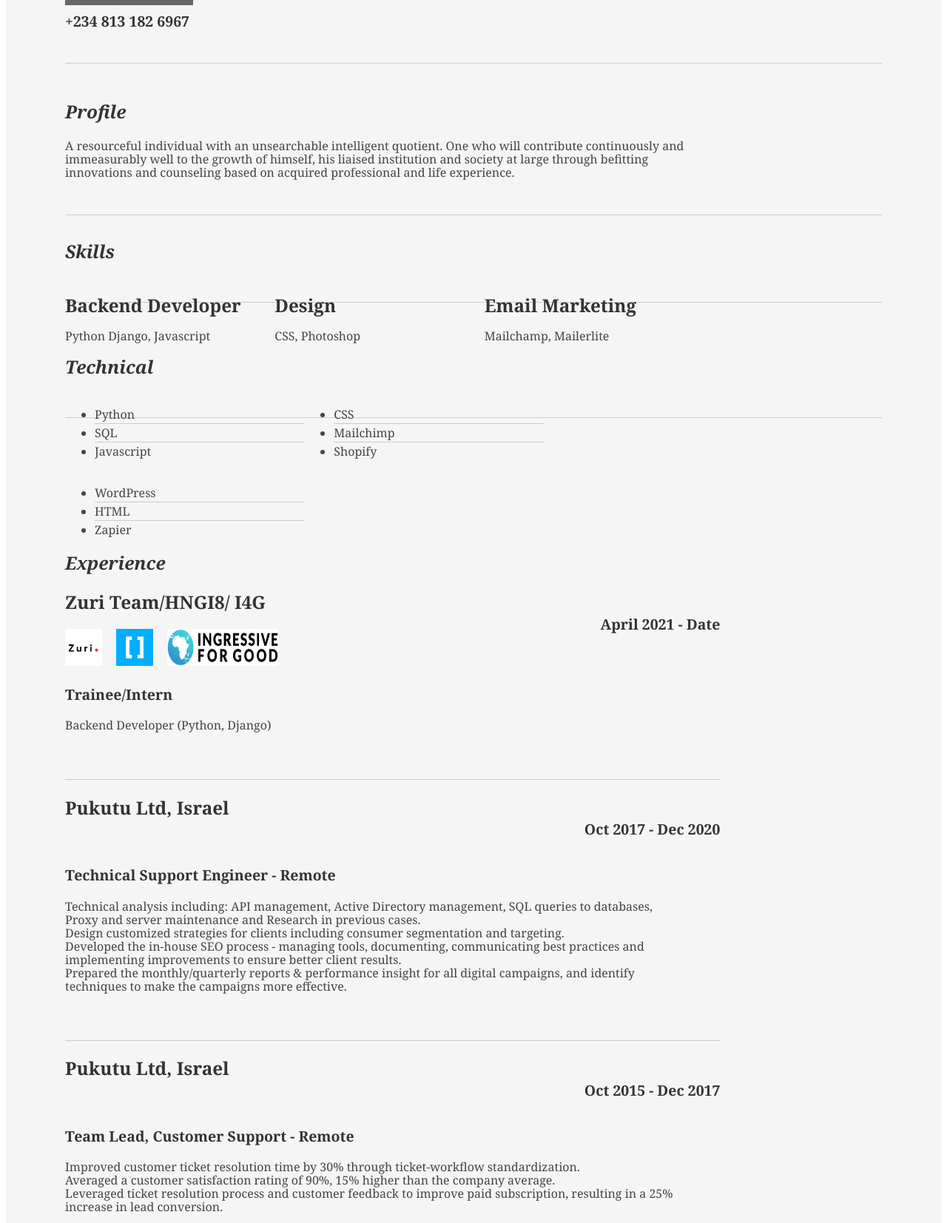
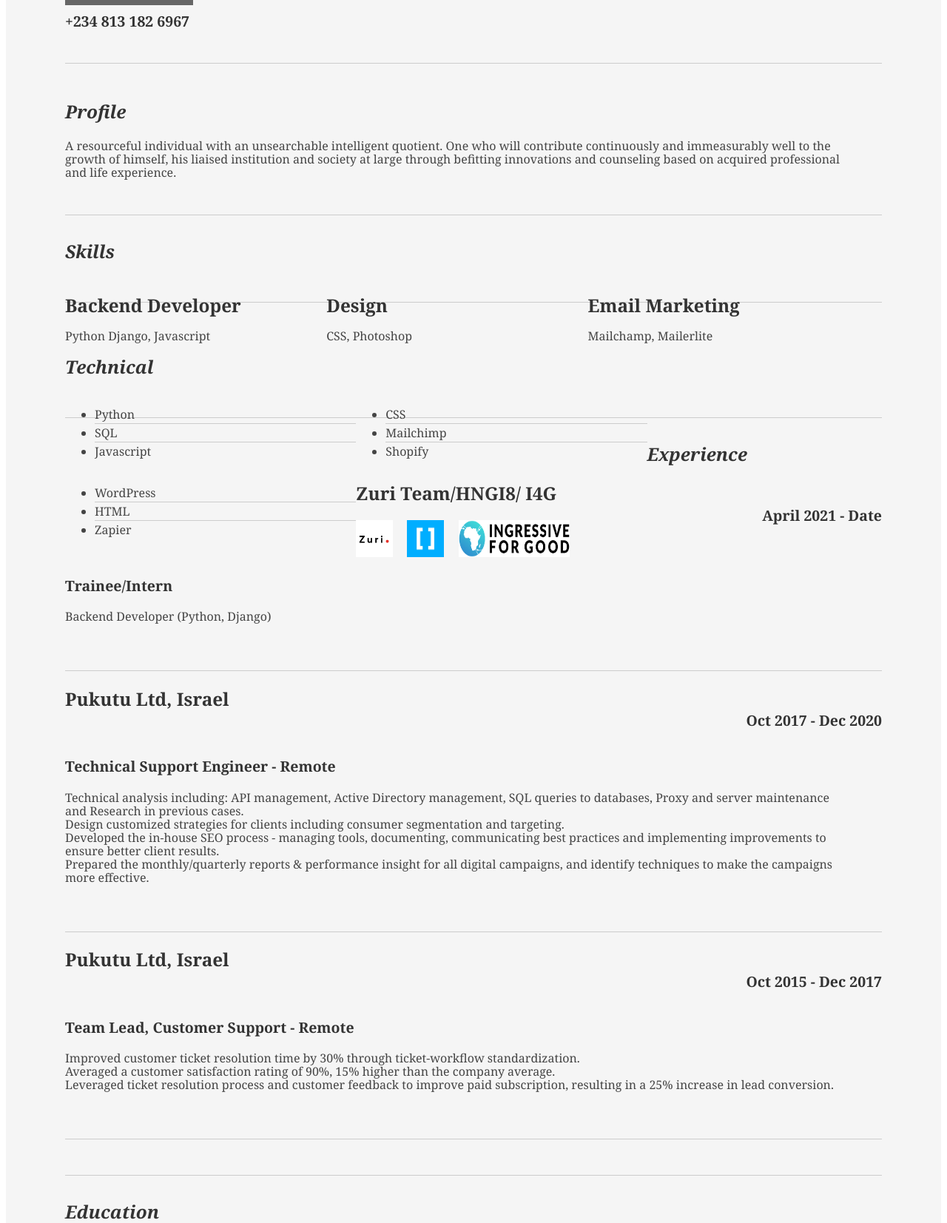
Before and after one commit to azeezsodiqkayode/djangoresume, a Django app: page / in a window 1280 px wide. Shown: the part 320-1973 px from the top of the page at 74% size. Run offline with Django 3.2, Linux system fonts and the light colour scheme; some libraries are stand-ins or nearby versions.

Commit message:
first commit

```diff
--- a/static/css/resume.css
+++ b/static/css/resume.css
@@ -68,5 +68,5 @@
 #srt-ttab img.last { margin-top: 20px }
 
 /* --// override to force 1/8th width grids -- */
-.yui-gf .yui-u{width:80.2%;}
-.yui-gf div.first{width:12.3%;}
+.yui-gf .yui-u{width:relative;}
+.yui-gf div.first{width:relative;}
```
